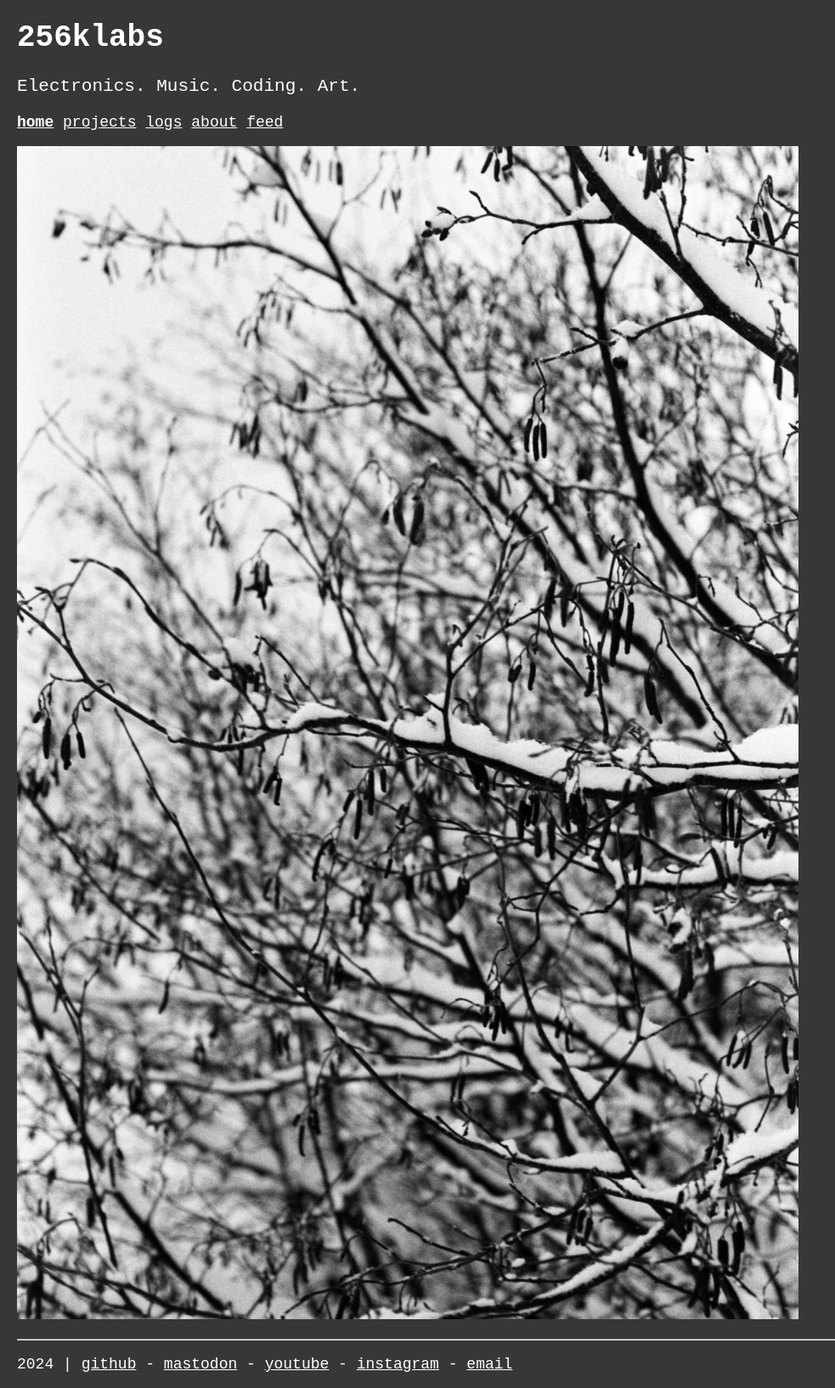
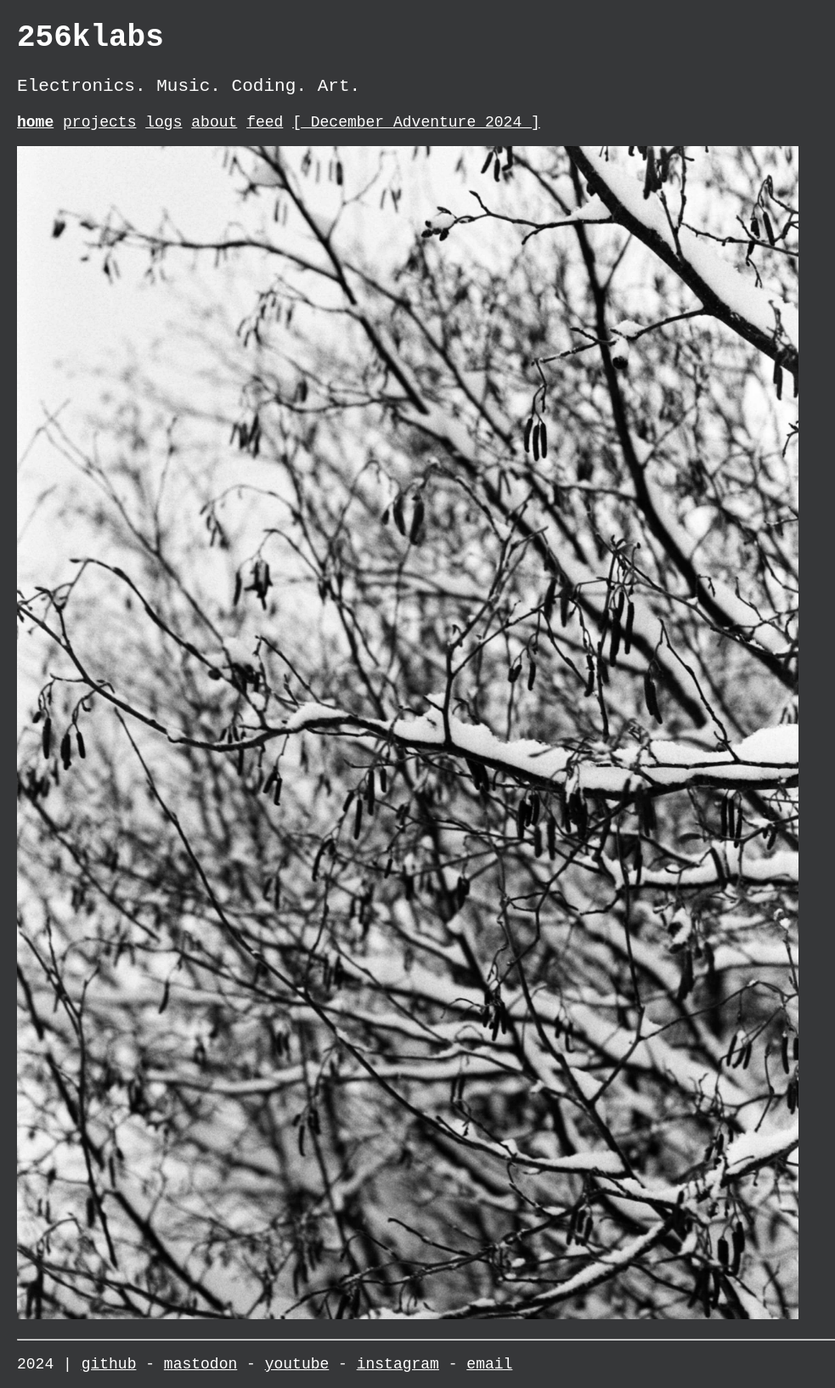
Before and after one commit to 256k/256KLABS, a Jekyll site: the page built from index.md, in a window 1280 px wide. Shown: the whole page at 85% size, without its empty margins (0-983 px from the left). Built offline with Jekyll 4.4.1, drawn with Linux system fonts in a browser that asks for light colours.

Commit message:
added december adventure menu link

```diff
--- a/_includes/nav.html
+++ b/_includes/nav.html
@@ -2,4 +2,6 @@
       {% for item in site.data.nav.items %}
       <span class="me-3{% if item.url == page.url %} active{% endif %}"><a href="{{ site.url }}{{site.baseurl}}{{ item.url }}" target="{% if item.target == 'blank' %}_blank{% endif %}">{{ item.title }}</a></span>
       {% endfor %}
+  <a href="http://decadv.256klabs.com">[ December Adventure 2024 ]</a>
+
 </nav>
```
